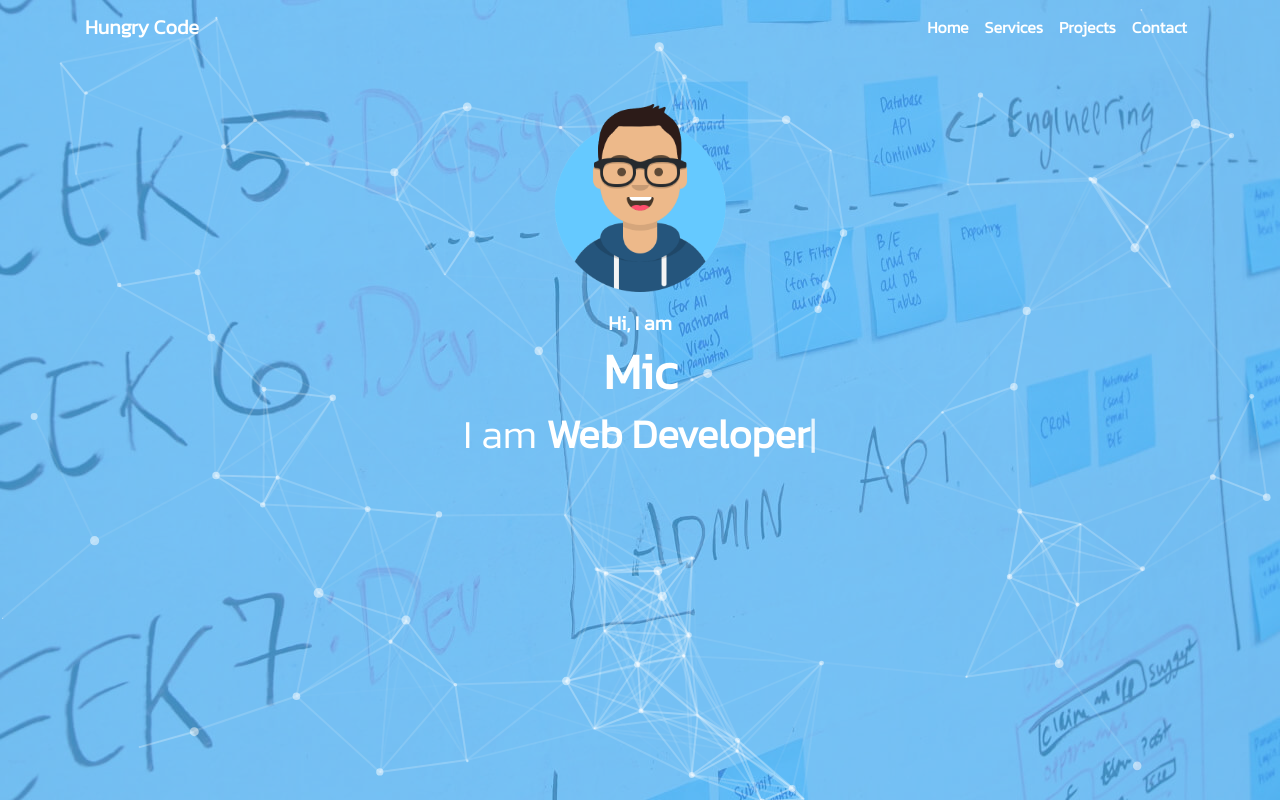
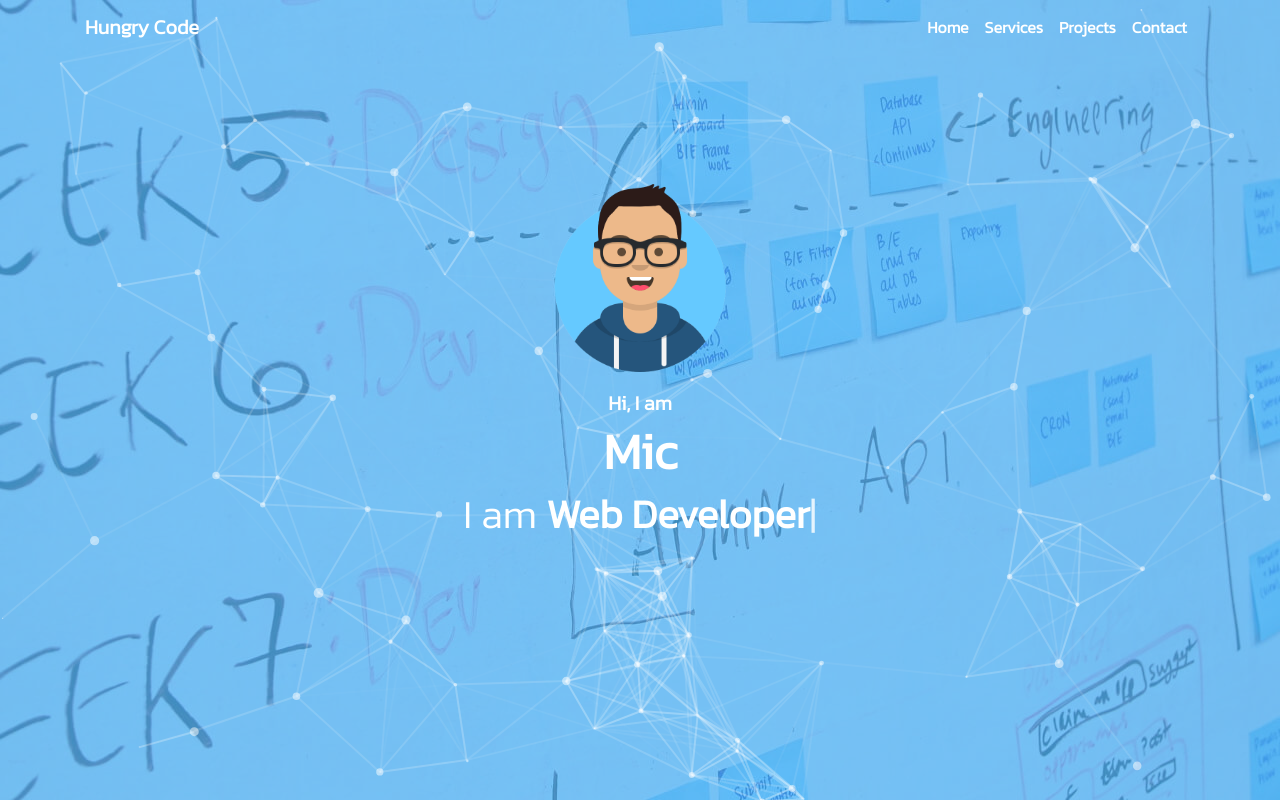
Before and after one commit to michelloworld/michelloworld.github.io, a plain HTML site: page index.html in a window 1280 px wide. Drawn offline with Linux system fonts and the light colour scheme.

Commit message:
fix header content position

```diff
--- a/assets/css/style.css
+++ b/assets/css/style.css
@@ -58,7 +58,7 @@ body {
 .header .header-content {
 	position: absolute;
 	z-index: 3;
-	top: 35%;
+	top: 45vh;
 	display: inline-block;
 	text-align: center;
 	transform: translate(-50%,-50%);
```
